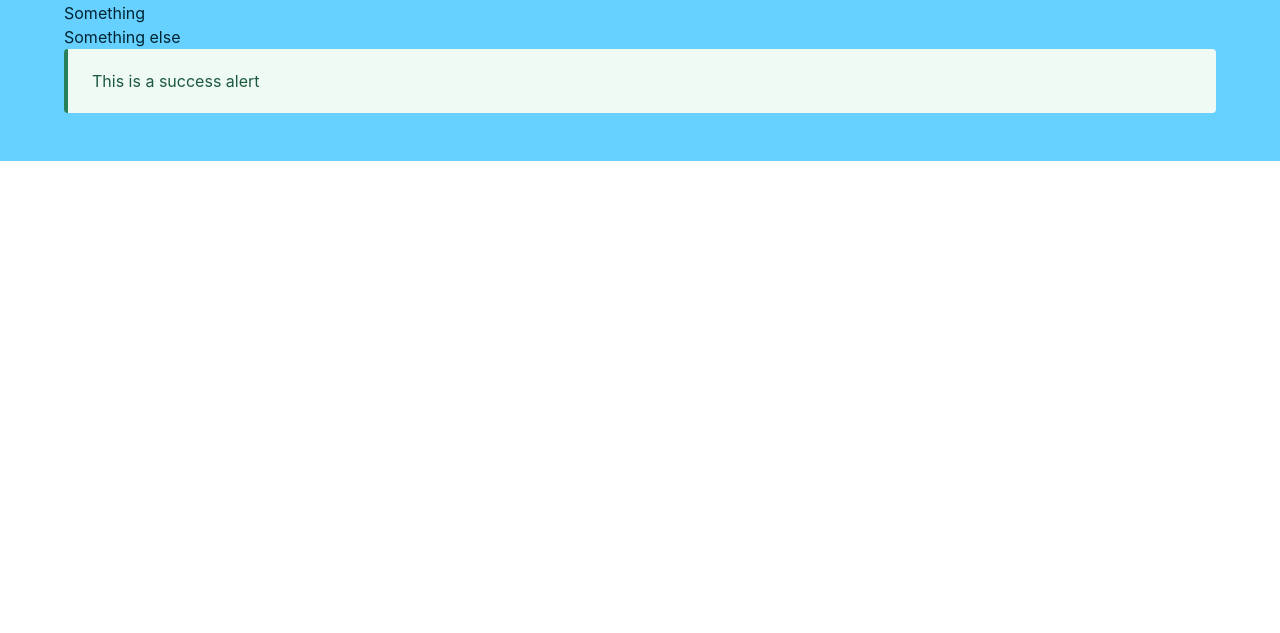
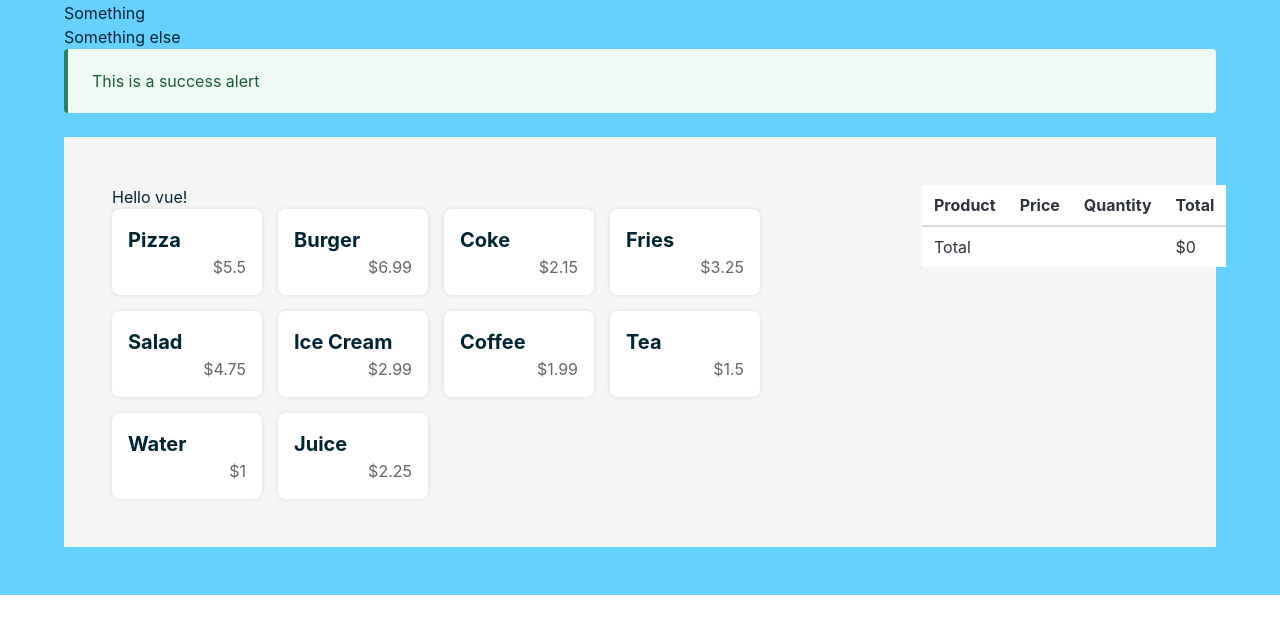
Before and after one commit to ndg8743/WSP-Class-Fall2024, a plain HTML site: page no-framework/index.html in a window 1280 px wide. Shown: the part 163-796 px from the top of the page. Drawn offline with nearby package versions, Linux system fonts and the light colour scheme.

Commit message:
Update index.html

```diff
--- a/no-framework/index.html
+++ b/no-framework/index.html
@@ -9,7 +9,35 @@
     href="https://cdn.jsdelivr.net/npm/bulma@1.0.2/css/bulma.min.css"
     >
     <link rel="stylesheet" href="https://cdnjs.cloudflare.com/ajax/libs/font-awesome/6.6.0/css/all.min.css" integrity="sha512-Kc323vGBEqzTmouAECnVceyQqyqdsSiqLQISBL29aUW4U/M7pSPA/gEUZQqv1cwx4OnYxTxve5UMg5GT6L4JJg==" crossorigin="anonymous" referrerpolicy="no-referrer" />
-</head>
+    <style>
+        .bg-white {
+            background-color: whitesmoke;
+        }
+        .shelf {
+          display: flex;
+          flex-wrap: wrap;
+          gap: 1rem;
+        }
+        .shelf li {
+          background-color: white;
+          padding: 1rem;
+          border-radius: 0.5rem;
+          box-shadow: 0 0 5px rgba(0, 0, 0, 0.1);
+          width: 150px;
+          cursor: pointer;
+        }
+        .shelf h3 {
+          margin: 0;
+          font-size: 1.25rem;
+          font-weight: bold;
+        }
+        .shelf .price {
+          text-align: right;
+          font-size: 1rem;
+          color: #666;
+        }
+    </style>
+  </head>
 <body>
 
     <nav class="navbar" role="navigation" aria-label="main navigation">
@@ -103,10 +131,87 @@
             <div class="message-body">This is a success alert</div>
 
         </div>
+
+        <div class="section bg-white" id="app">
+          <div class="columns">
+            <div class="column is-three-quarters">
+              {{ message }}
+              <ul class="shelf">
+                <li v-for="product in products" @click="addToCart(product)">
+                  <h3>{{ product.name }}</h3>
+                  <p class="price">${{ product.price }}</p>
+                </li>
+              </ul>
+            </div>
+            <div class="column">
+              <table class="table">
+                <thead>
+                  <tr>
+                    <th>Product</th>
+                    <th>Price</th>
+                    <th>Quantity</th>
+                    <th>Total</th>
+                  </tr>
+                </thead>
+                <tbody>
+                  <tr v-for="item in cart">
+                    <td>{{ item.product.name }}</td>
+                    <td>${{ item.product.price }}</td>
+                    <td>{{ item.quantity }}</td>
+                    <td>${{ item.product.price * item.quantity }}</td>
+                  </tr>
+                </tbody>
+                <tfoot>
+                  <tr>
+                    <td colspan="3">Total</td>
+                    <td>${{ cart.reduce((total, item) => total + item.product.price * item.quantity, 0) }}</td>
+                  </tr>
+                </tfoot>
+              </table>
+            </div>
+          </div>
+        </div>
     </div>
 </div>
 </div>
 
+<script src="https://unpkg.com/vue@3/dist/vue.global.js"></script>
+<script>
+  const { createApp, ref } = Vue
 
+  createApp({
+    setup() {
+      const message = ref('Hello vue!')
+
+      const products = ref([
+        { name: 'Pizza', price: 5.50 },
+        { name: 'Burger', price: 6.99 },
+        { name: 'Coke', price: 2.15 },
+        { name: 'Fries', price: 3.25 },
+        { name: 'Salad', price: 4.75 },
+        { name: 'Ice Cream', price: 2.99 },
+        { name: 'Coffee', price: 1.99 },
+        { name: 'Tea', price: 1.50 },
+        { name: 'Water', price: 1.00 },
+        { name: 'Juice', price: 2.25 }
+      ])
+
+      const cart = ref([])
+
+      function addToCart(product) {
+        const item = cart.value.find(item => item.product.name === product.name)
+        if(item) {
+          item.quantity++
+        } else {
+          cart.value.push({ product, quantity: 1 })
+        }
+      }
+
+      return {
+        message, products, cart, addToCart
+      }
+    }
+  }).mount('#app')
+</script>
 </body>
 </html>
```
